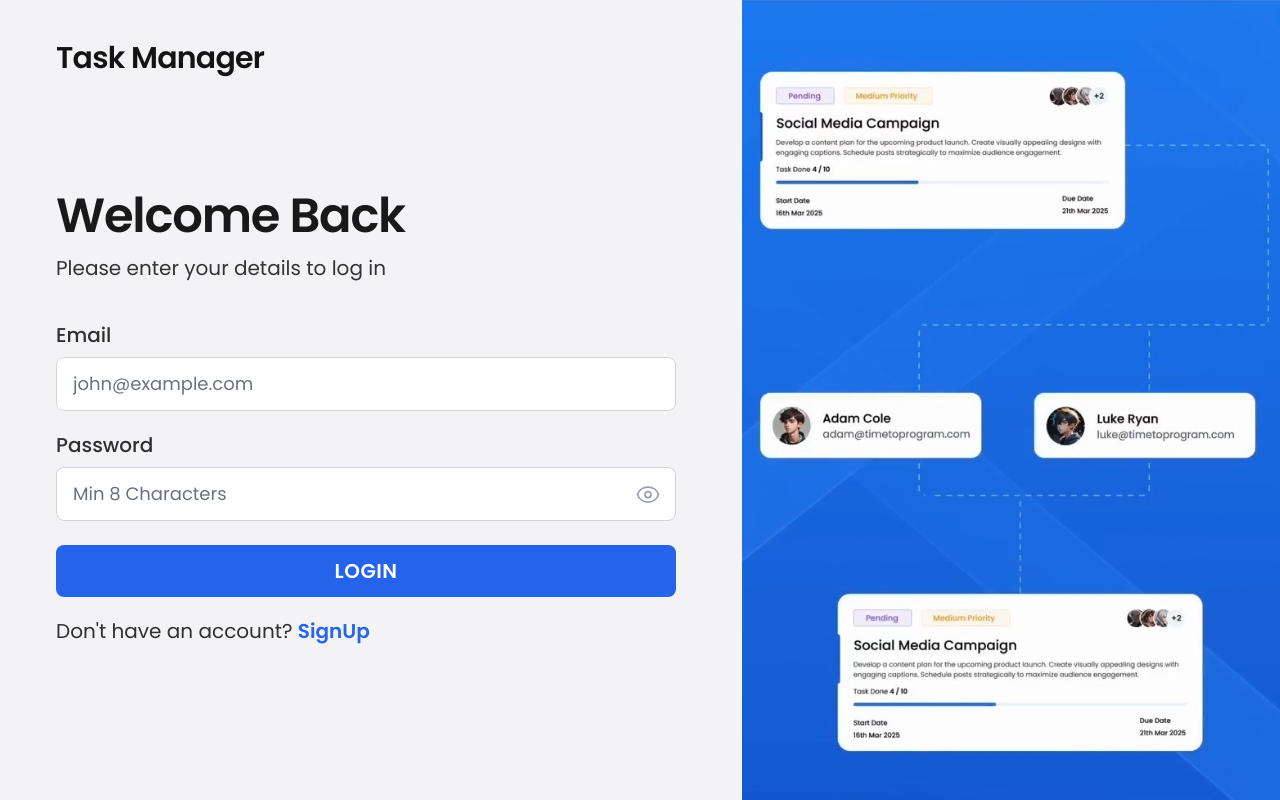
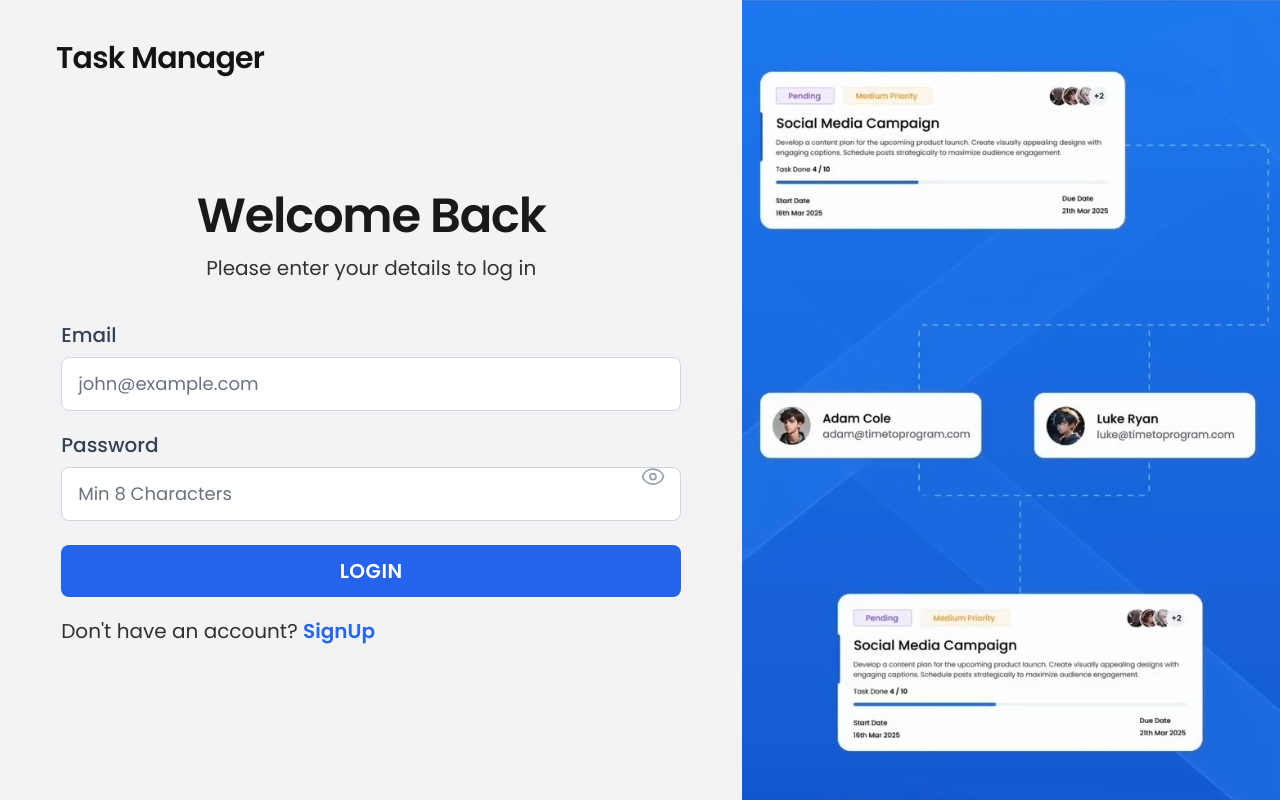
Before and after one commit to alexbalak21/Task-Manager-Fontend, a React (Vite) app: page /login in a window 1280 px wide. Built offline with nearby package versions, Linux system fonts and the light colour scheme; no server answers.

Commit message:
login page stylized

```diff
--- a/src/components/ui/Input.tsx
+++ b/src/components/ui/Input.tsx
@@ -14,7 +14,7 @@ export default function Input({
   return (
     <div className="w-full">
       {label && (
-        <label className="mb-2 block text-sm font-medium text-gray-700">
+        <label className="mb-2 block text-xl font-medium text-gray-700">
           {label}
         </label>
       )}
--- a/src/modules/auth/pages/LoginPage.tsx
+++ b/src/modules/auth/pages/LoginPage.tsx
@@ -40,17 +40,14 @@ export default function LoginPage() {
         <p className="text-3xl font-semibold tracking-tight text-[#141414]">Task Manager</p>
 
         <div className="flex flex-1 items-center">
-          <div className="w-full max-w-[620px]">
-            <h1 className="text-5xl font-semibold tracking-tight text-[#191919]">Welcome Back</h1>
-            <p className="mt-4 text-xl leading-tight text-[#333333]">
+          <div className="mx-auto w-full max-w-[620px]">
+            <h1 className="text-center text-5xl font-semibold tracking-tight text-[#191919]">Welcome Back</h1>
+            <p className="mt-4 text-center text-xl leading-tight text-[#333333]">
               Please enter your details to log in
             </p>
 
             <form onSubmit={onSubmit} className="mt-10 grid gap-5">
                 <div>
-                <label htmlFor="email" className="mb-2 block text-xl font-medium text-[#2f2f2f]">
-                  Email
-                </label>
               <Input
                 id="email"
                 type="email"
@@ -60,13 +57,11 @@ export default function LoginPage() {
                 autoComplete="email"
                 required
                 className="h-[54px] rounded-lg border-[#e8e8ec] bg-[#f5f5f7] text-lg"
+                label="Email"
               />
               </div>
 
               <div>
-                <label htmlFor="password" className="mb-2 block text-xl font-medium text-[#2f2f2f]">
-                  Password
-                </label>
                 <div className="relative">
                   <Input
                     id="password"
@@ -78,6 +73,7 @@ export default function LoginPage() {
                     required
                     minLength={8}
                     className="h-[54px] rounded-lg border-[#e8e8ec] bg-[#f5f5f7] pr-12 text-lg"
+                    label="Password"
                   />
                   <button
                     type="button"
```
